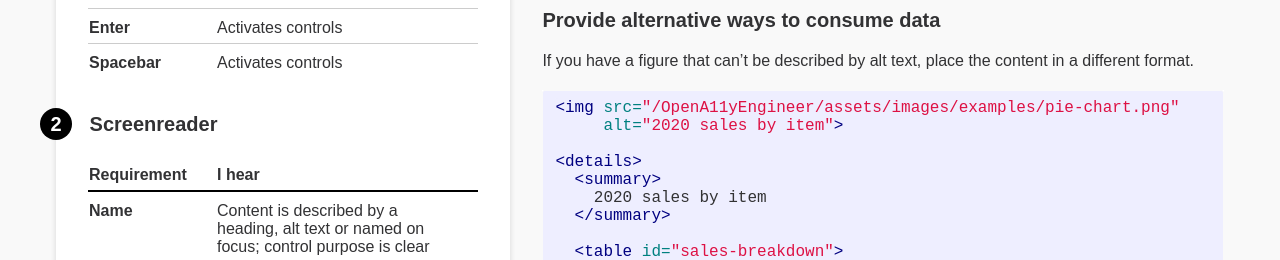
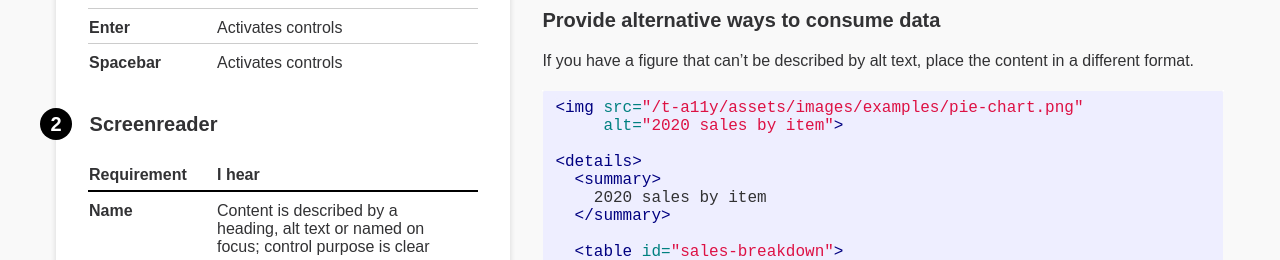
Before and after one commit to charlietriplett/OpenA11yEngineer, a Jekyll site: the page built from _checklist-web/figure.md, in a window 1280 px wide and 900 px high. Shown: the part 411-671 px from the top of the window. Built offline with Jekyll 4.4.1, drawn with Linux system fonts in a browser that asks for light colours.

Commit message:
Setting up for t-mo

```diff
--- a/_config.yml
+++ b/_config.yml
@@ -22,8 +22,8 @@ title: T-a11y
 email:
 description: >- # this means to ignore newlines until "baseurl:"
   Accessibility acceptance testing success criteria checklist
-baseurl: "/OpenA11yEngineer" # the subpath of your site, e.g. /blog
-url: "https://charlietriplett.github.io" # the base hostname & protocol for your site, e.g. http://example.com
+baseurl: "/t-a11y" # the subpath of your site, e.g. /blog
+url: "https://tmobile.github.io" # the base hostname & protocol for your site, e.g. http://example.com
 twitter_username:
 github_username:
 
```
